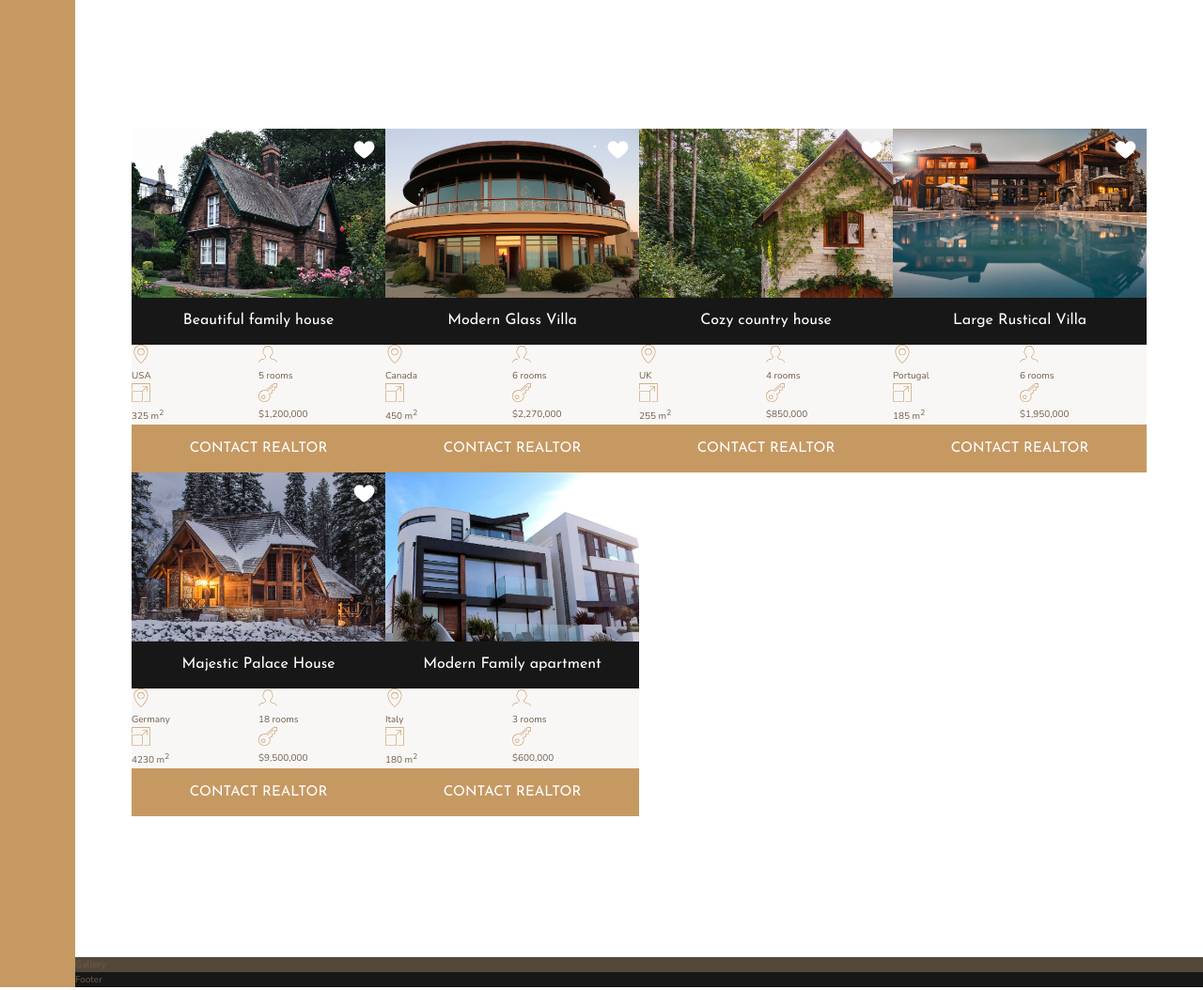
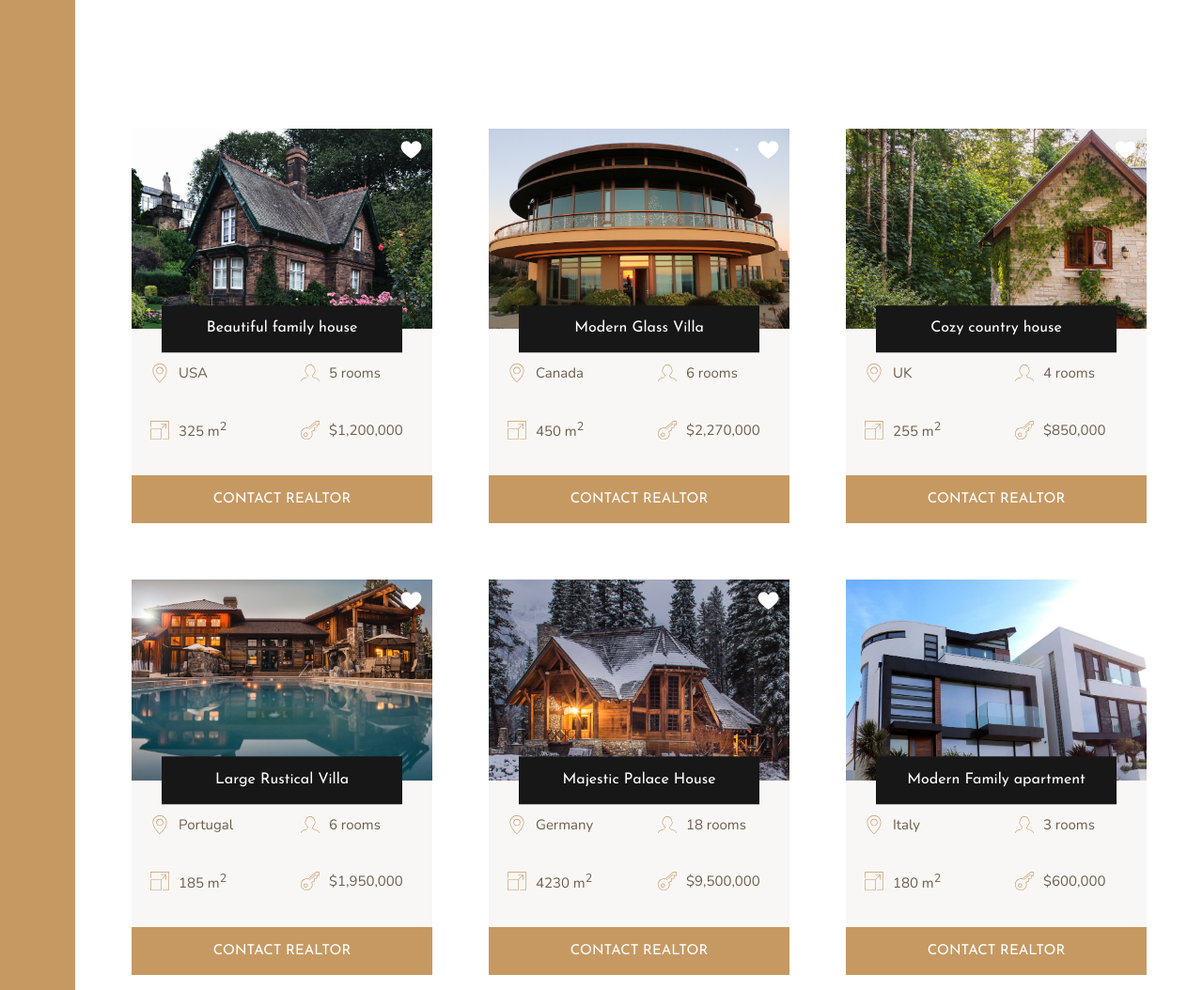
Before and after one commit to Isynopoulos1/nexterproject, a website: page index.html in a window 1280 px wide. Shown: the part 1800-2854 px from the top of the page at 94% size. Drawn offline with nearby package versions, Linux system fonts and the light colour scheme.

Commit message:
building the homes section part 3

```diff
--- a/sass/_base.scss
+++ b/sass/_base.scss
@@ -13,7 +13,6 @@ $color-grey-dark-2: #6d5d4b;
 // FONT VARIABLES
 $font-primary: "Nunito", sans-serif;
 $font-display: "Josefin Sans", sans-serif;
-
 *,
 *::before,
 *::after {
--- a/sass/_homes.scss
+++ b/sass/_homes.scss
@@ -3,13 +3,14 @@
   margin: 15rem 0;
   display: grid;
   grid-template-columns: repeat(auto-fit, minmax(25rem, 1fr));
-  grid-gap: 7 rem;
+  grid-gap: 6rem;
 }
 
 .home {
   background-color: $color-grey-light-1;
   display: grid;
   grid-template-columns: repeat(2, 1fr);
+  grid-row-gap: 3.5rem;
 
   &__img {
     width: 100%;
@@ -26,10 +27,17 @@
     width: 2.5rem;
     z-index: 2;
     justify-self: end;
+
     margin: 1rem;
   }
   &__name {
+    grid-row: 1 / 2;
     grid-column: 1 / -1;
+    justify-self: center;
+    align-self: end;
+    width: 80%;
+    z-index: 3;
+
     font-family: $font-display;
     font-size: 1.6rem;
     text-align: center;
@@ -37,17 +45,21 @@
     background-color: $color-secondary;
     color: #fff;
     font-weight: 400;
+    transform: translateY(50%);
   }
   &__location,
   &__rooms,
   &__area,
   &__price {
+    font-size: 1.5rem;
+    margin-left: 2rem;
+    display: flex;
+    align-items: center;
     svg {
       fill: $color-primary;
       height: 2rem;
       width: 2rem;
-    }
-    p {
+      margin-right: 1rem;
     }
   }
 
```
Also changed, not shown: css/style.css.
